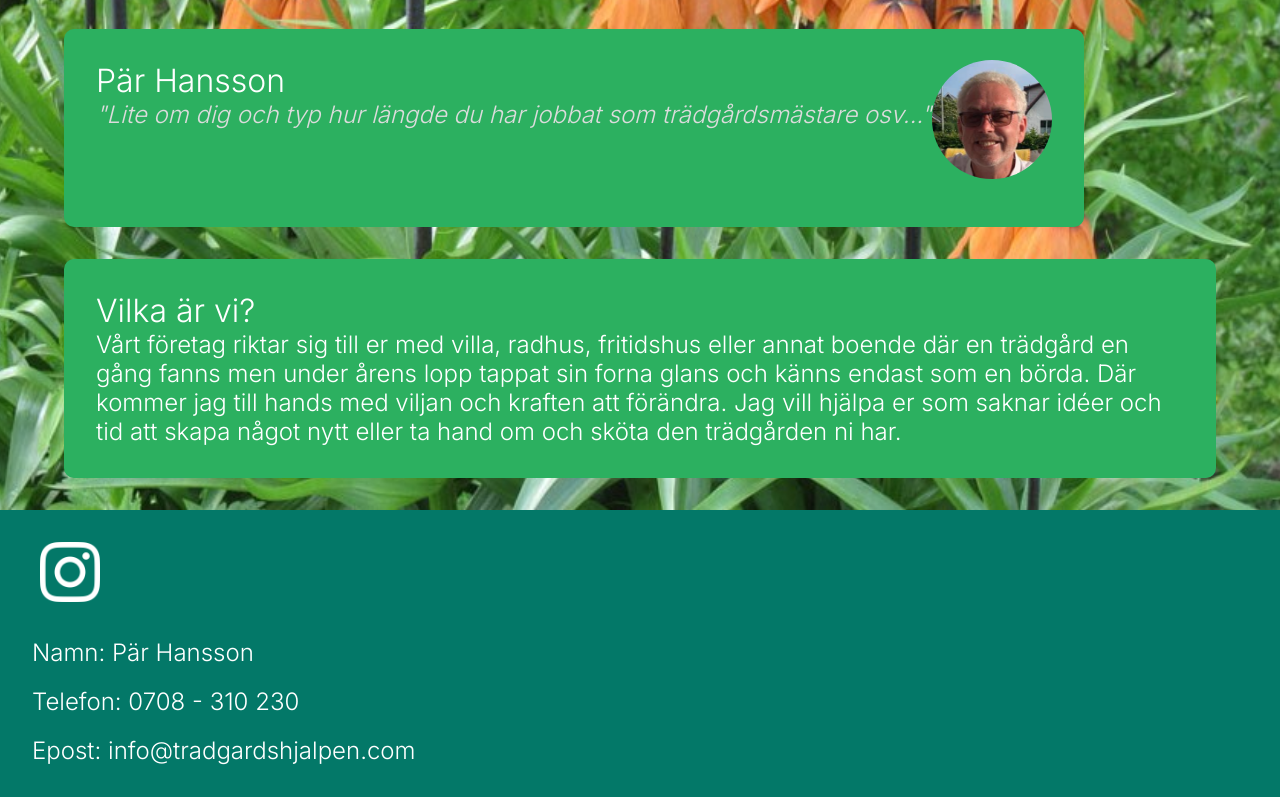
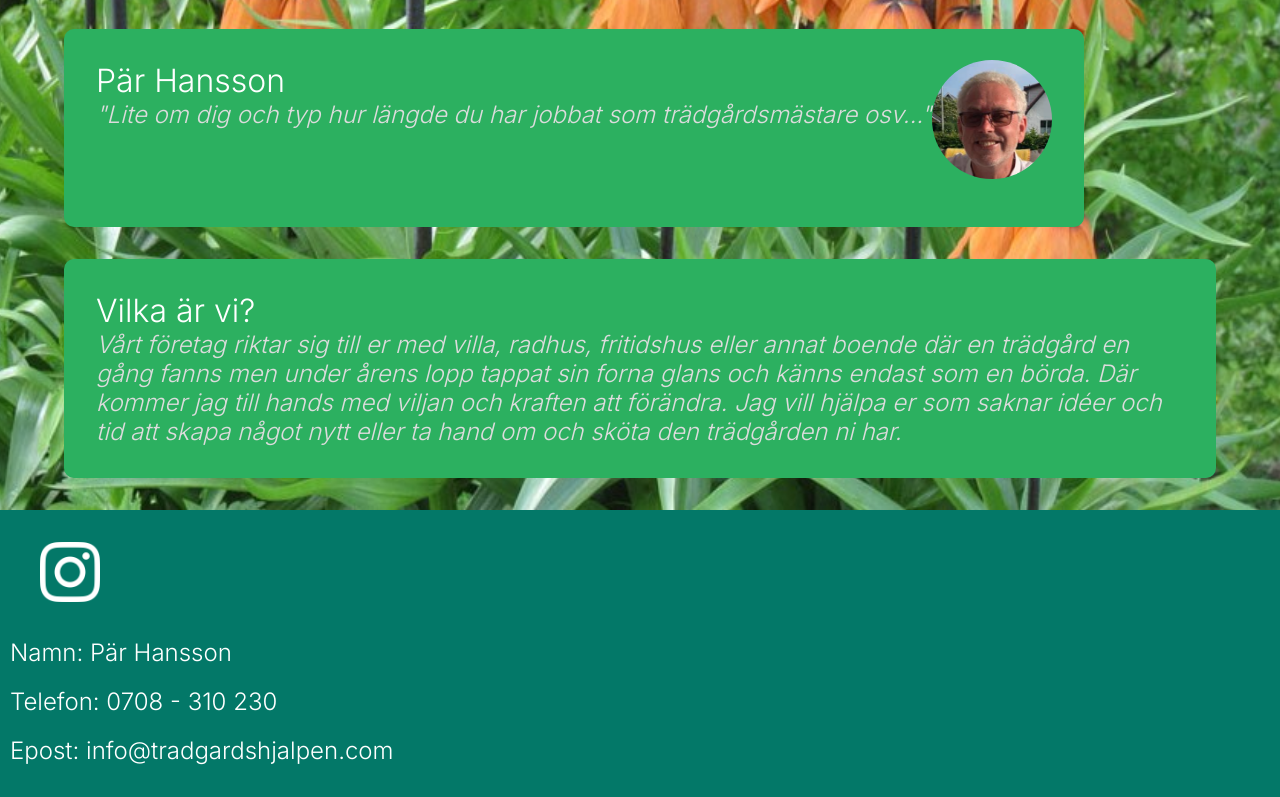
Before and after one commit to Balbaar/balbaar.github.io, a plain HTML site: page index.html in a window 1280 px wide. Shown: the part 599-1396 px from the top of the page. Drawn offline with Linux system fonts and the light colour scheme.

Commit message:
little fixing

```diff
--- a/index.html
+++ b/index.html
@@ -4,7 +4,7 @@
     <meta charset="UTF-8">
     <meta http-equiv="X-UA-Compatible" content="IE=edge">
     <meta name="viewport" content="width=device-width, initial-scale=1.0">
-    <link rel="stylesheet" href="style/index.css">
+    <link rel="stylesheet" href="style/index.css" media="print" onload="this.media='all'">
     <script src="script.js"></script>
     <title>Trädgårdhjälpen</title>
 </head>
@@ -81,7 +81,7 @@
                 <h1>Telefon: 0708 - 310 230</h1>
             </div>
             <div class="mail">
-                <h1>Epost: info@tradgardshjalpen.com</h1>
+                <a href="mailto:info@tradgardshjalpen.com">Epost: info@tradgardshjalpen.com</a>
             </div>
         </div>
     </footer>
--- a/style/index.css
+++ b/style/index.css
@@ -40,6 +40,7 @@ main{
     background-size: cover;
     z-index: -2;
     height: 100vh;
+    overflow: hidden;
 
 
 }
@@ -228,6 +229,11 @@ footer{
     padding: 2rem;
 }
 
+.main-about-text h2{
+    color: gainsboro;
+    font-style: italic;
+}
+
 
 
 /*Footer*/
@@ -255,13 +261,21 @@ footer{
     display: grid;
     grid-row-gap: 20px;
     grid-column: 2;
+
 }
 
 .foot-contact-info > *{
+    font-size: 1.5rem;
+    color: white;
 }
 
 .foot-contact-info > * > h1{
     font-size: 1.5rem;
+}
+
+.foot-contact-info > * > a{
+    text-decoration: none;
+    color: white;
 }
 
 
@@ -352,8 +366,10 @@ Hide elements that are not required for easy navigation in a mobile enviroment
     }
 
     .foot-contact-info{
+        width: 100%;
         grid-row: 2;
         grid-column: 1/2;
+        margin-left: 10px;
     }
 
 }
```
